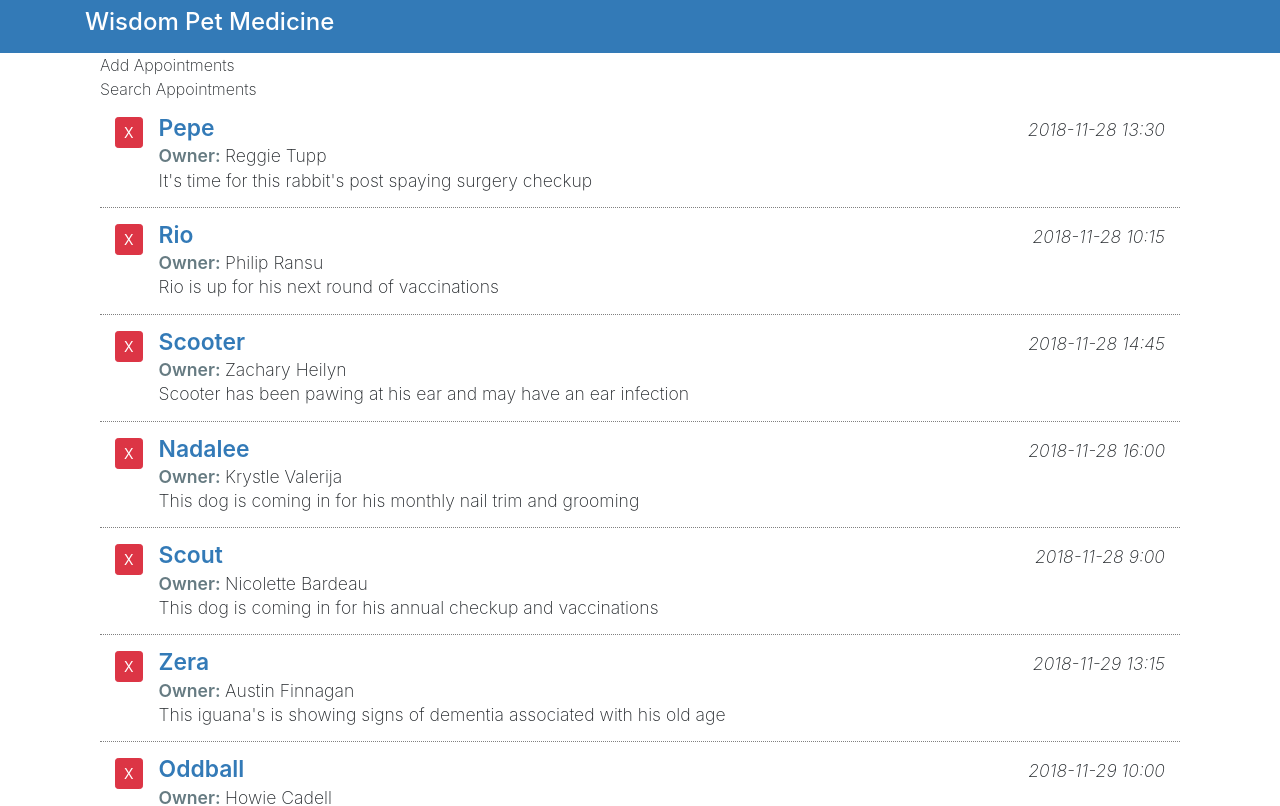
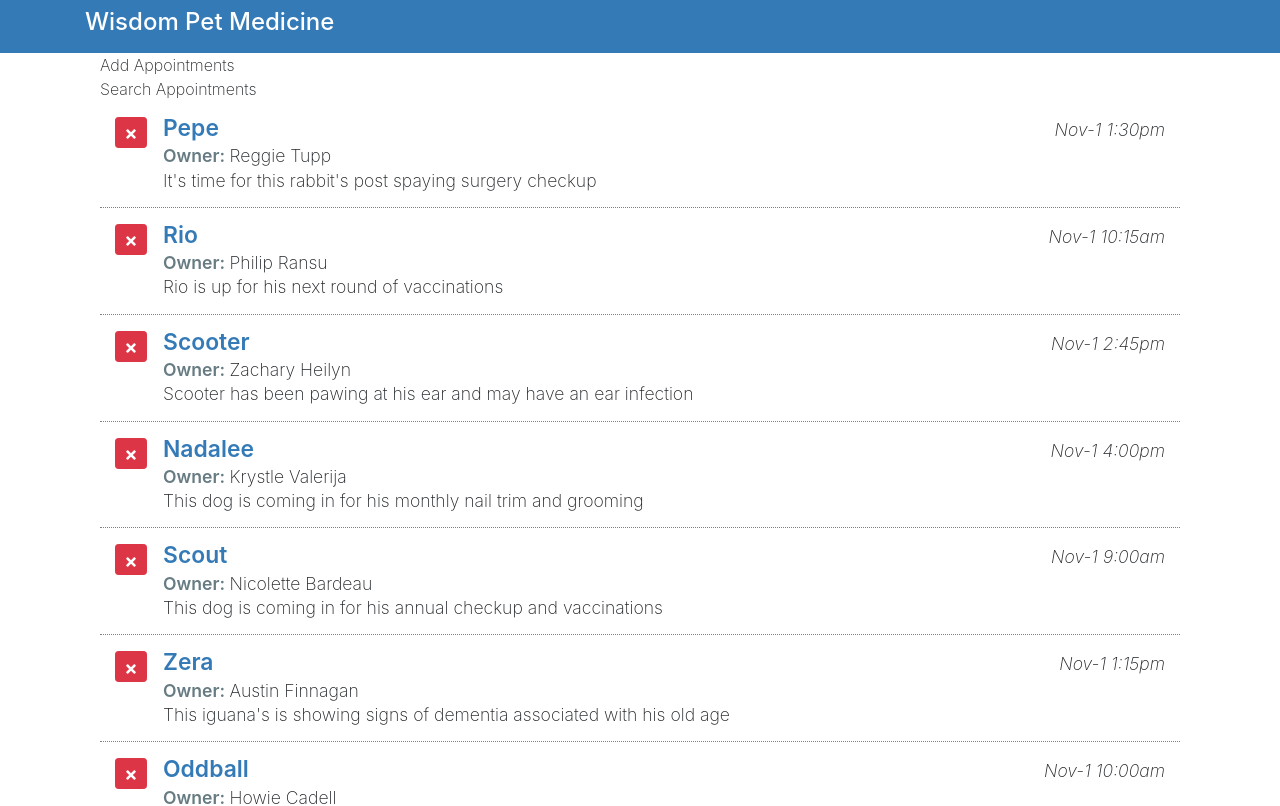
Before and after one commit to donnatto/react-interface, a React (Create React App) app: page / in a window 1280 px wide. Shown: the top 806 px of the page. Built offline with nearby package versions, Linux system fonts and the light colour scheme.

Commit message:
add key to appointments list, implement react-moment and react-icons

```diff
--- a/src/components/App.js
+++ b/src/components/App.js
@@ -11,6 +11,7 @@ class App extends Component {
     super();
     this.state = {
       myAppointments: [],
+      lastIndex: 0,
     }
   }
 
@@ -19,6 +20,8 @@ class App extends Component {
       .then(response => response.json())
       .then(result => {
         const apts = result.map(item => {
+          item.aptId = this.state.lastIndex;
+          this.setState({lastIndex: this.state.lastIndex + 1});
           return item;
         });
         this.setState({
--- a/src/components/ListAppointments.js
+++ b/src/components/ListAppointments.js
@@ -1,4 +1,6 @@
 import React, { Component } from 'react'
+import { FaTimes } from 'react-icons/fa'
+import Moment from 'react-moment'
 
 export default class ListAppointments extends Component {
   render() {
@@ -13,15 +15,20 @@ export default class ListAppointments extends Component {
     return (
       <div className="appointment-list item-list mb-3">
         {this.props.appointments.map(item => (
-          <div className="pet-item col media py-3">
+          <div className="pet-item col media py-3" key={item.aptId}>
             <div className="mr-3">
-              <button className="pet-delete btn btn-sm btn-danger">X</button>
+              <button className="pet-delete btn btn-sm btn-danger"><FaTimes /></button>
             </div>
 
             <div className="pet-info media-body">
               <div className="pet-head d-flex">
                 <span className="pet-name">{item.petName}</span>
-                <span className="apt-date ml-auto">{item.aptDate}</span>
+                <span className="apt-date ml-auto">
+                  <Moment
+                    date={item.aptDate}
+                    parse="YYYY-MM-dd hh:mm"
+                    format="MMM-D h:mma" />
+                </span>
               </div>
 
               <div className="owner-name">
```
